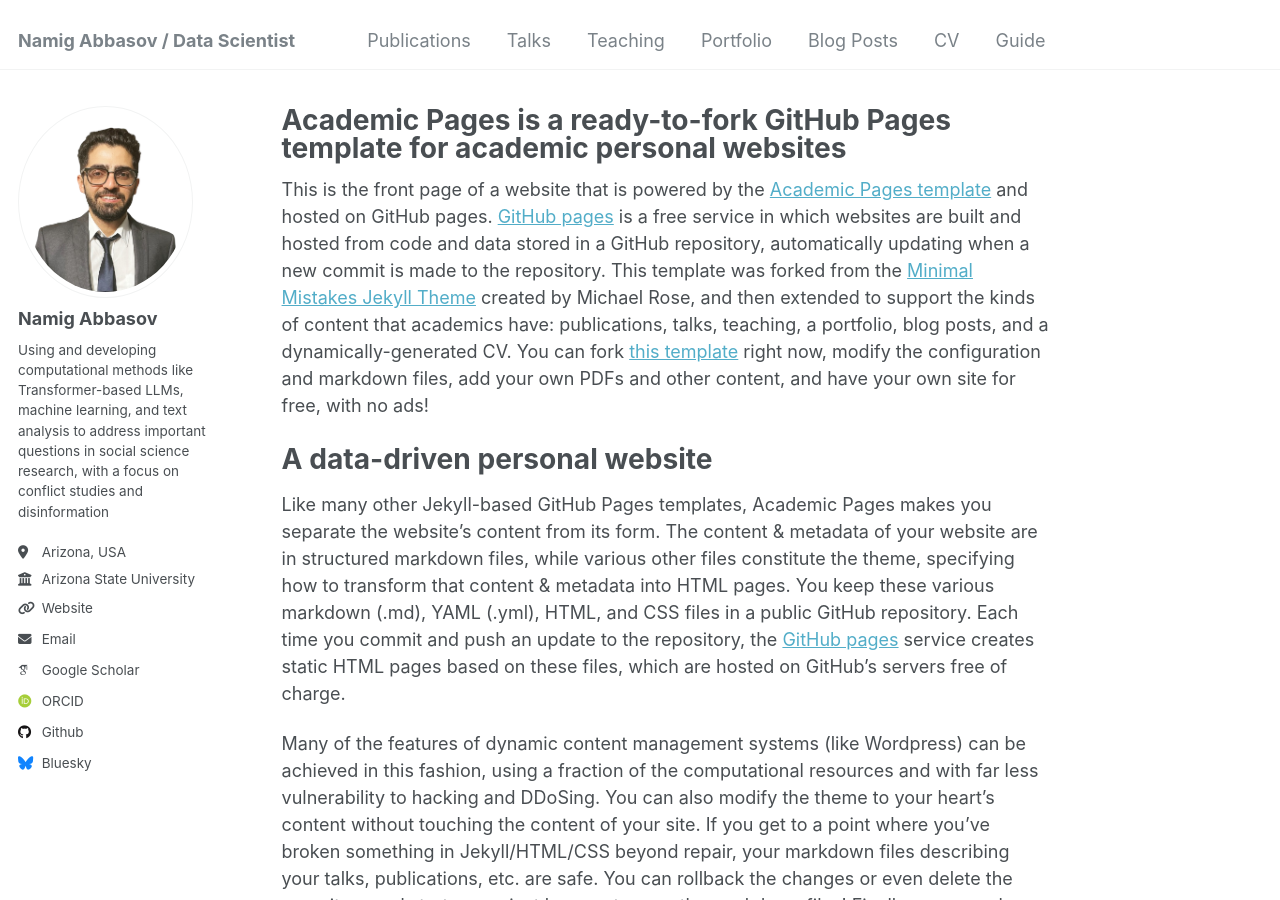
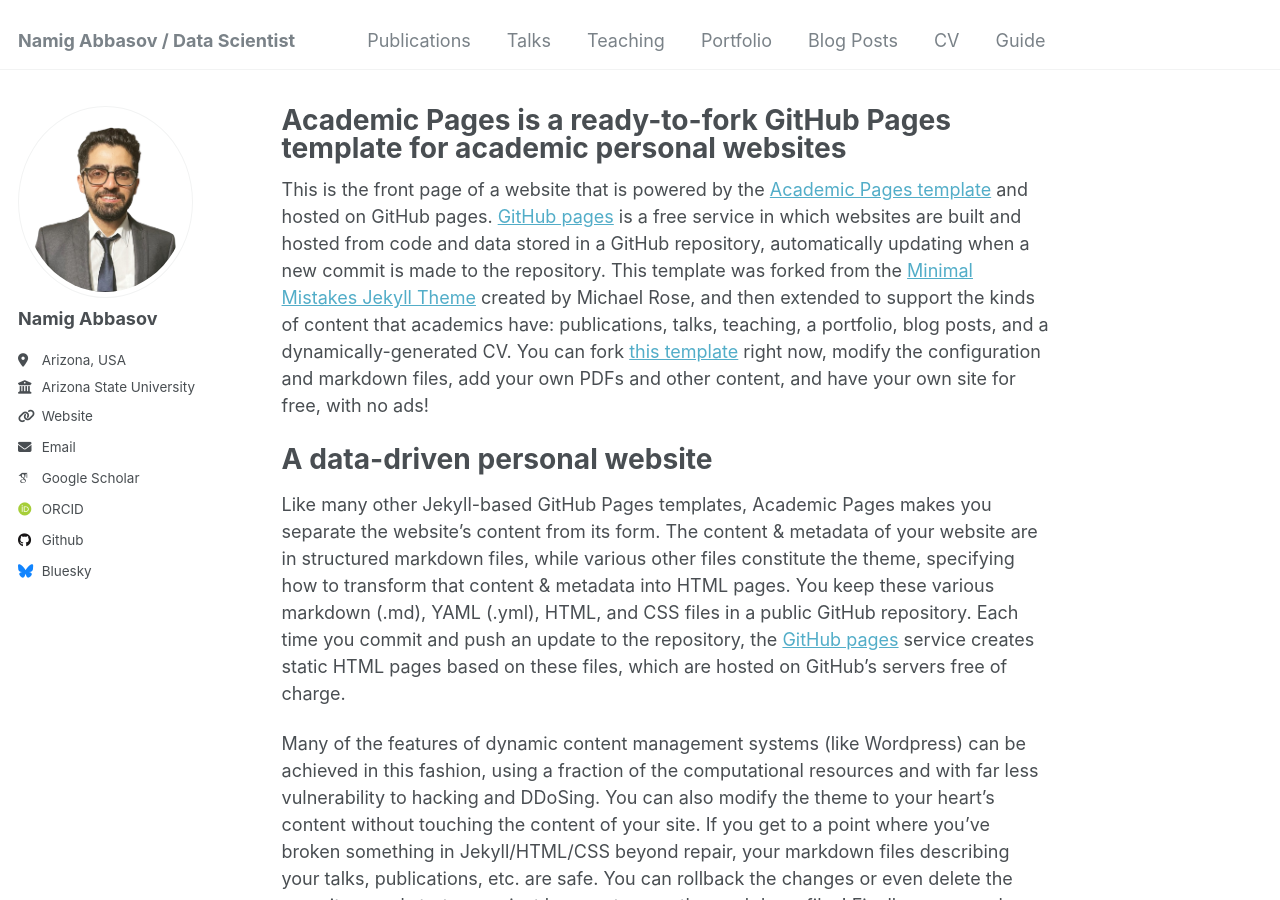
Before and after one commit to namigabbasov/namigabbasov.github.io, a Jekyll site: the page built from _pages/about.md, in a window 1280 px wide and 900 px high. Built offline with Jekyll 4.4.1, drawn with Linux system fonts in a browser that asks for light colours; some web fonts are replaced.

Commit message:
Update _config.yml

```diff
--- a/_config.yml
+++ b/_config.yml
@@ -24,7 +24,7 @@
   avatar           : "profile.png"
   name             : "Namig Abbasov"
   pronouns         : # example: "she/her"
-  bio              : "Using and developing computational methods like Transformer-based LLMs, machine learning, and text analysis to address important questions in social science research, with a focus on conflict studies and disinformation"
+  bio              : ""
   location         : "Arizona, USA"
   employer         : "Arizona State University"
   uri              : "https://namigabbasov.org"
```
